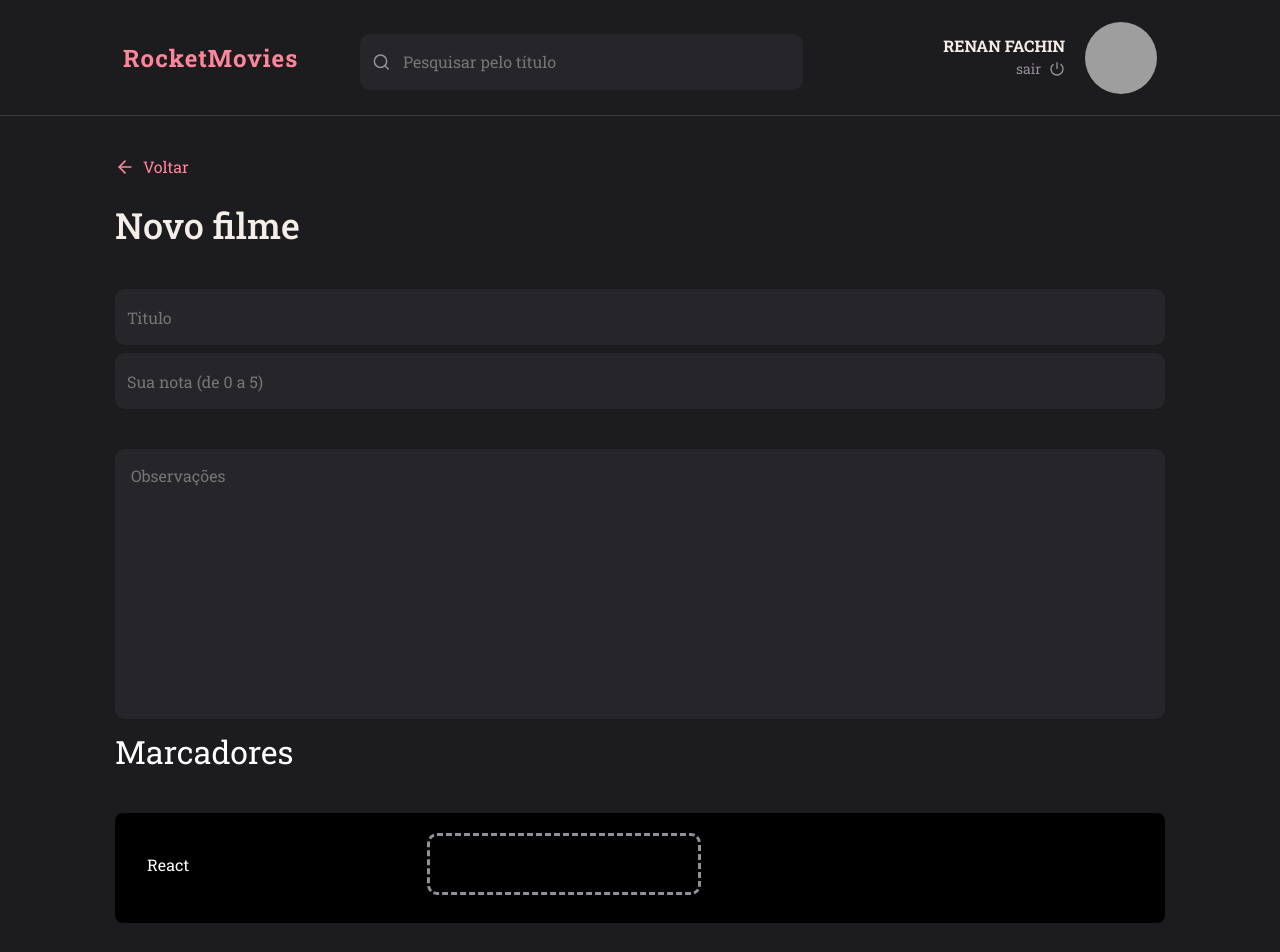
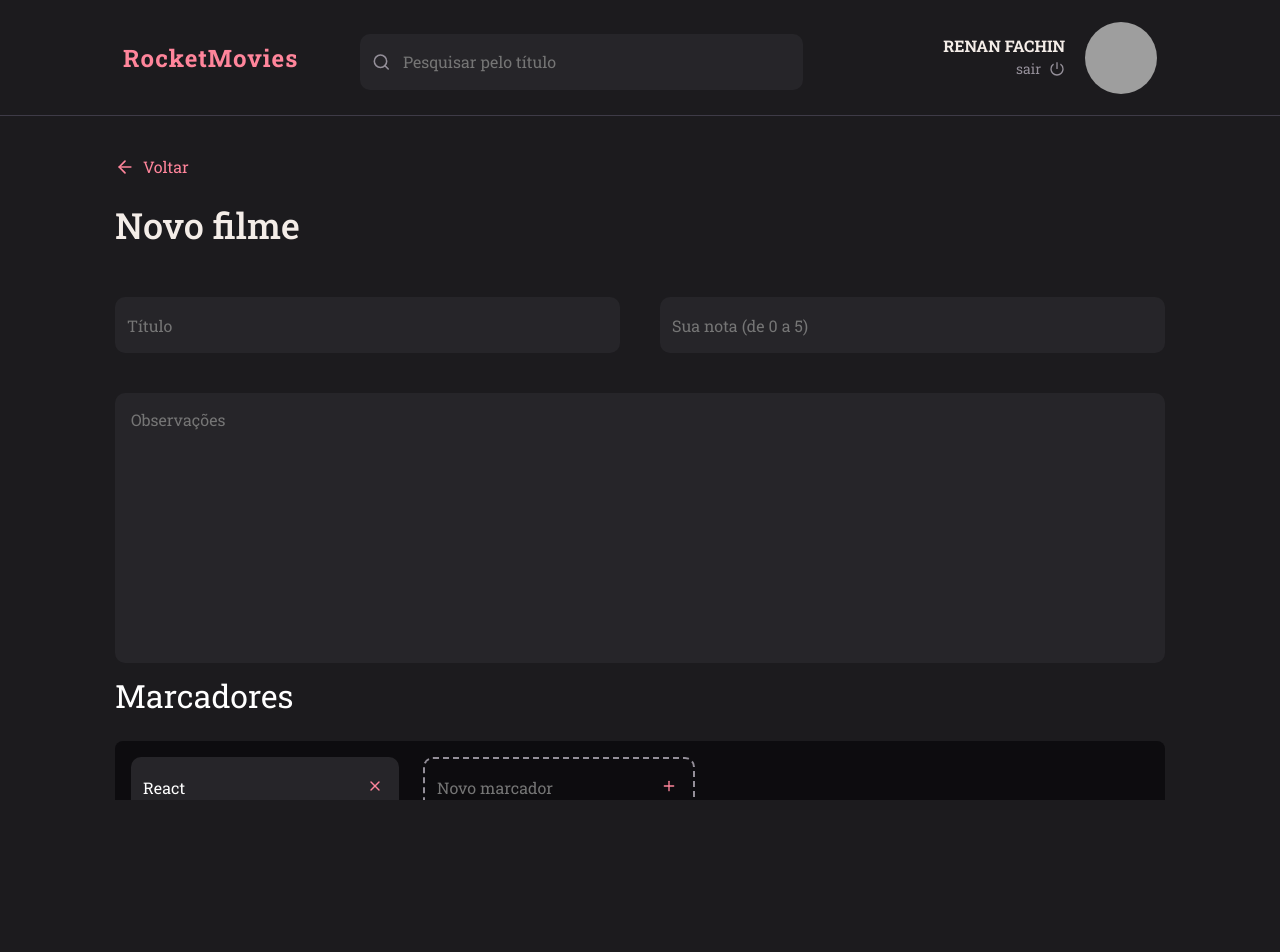
Before and after one commit to RenanFachin/RS_RocketMoviesFrontEnd, a React (Vite) app: page / in a window 1280 px wide. Shown: the top 952 px of the page. After the commit the page ends 800 px from the top, so only its background shows below. Built offline with nearby package versions, Linux system fonts and the light colour scheme; grey boxes are pictures that could not be loaded.

Commit message:
Finalizada a página de NEW NOTE e instalado o react router dom

```diff
--- a/package.json
+++ b/package.json
@@ -12,6 +12,7 @@
     "react": "^18.2.0",
     "react-dom": "^18.2.0",
     "react-icons": "^4.4.0",
+    "react-router-dom": "^6.3.0",
     "styled-components": "^5.3.5"
   },
   "devDependencies": {
--- a/src/Pages/New/index.jsx
+++ b/src/Pages/New/index.jsx
@@ -4,6 +4,7 @@ import { FiArrowLeft } from 'react-icons/fi'
 
 import { Header } from '../../components/Header'
 import { ButtonText } from '../../components/ButtonText'
+import { Button } from '../../components/Button'
 import { Input } from '../../components/Input'
 import { TextArea } from '../../components/TextArea'
 import { NoteItem } from '../../components/NoteItem'
@@ -23,18 +24,23 @@ export function New(){
                     </header>
 
                     <div  className = "titleAndRating" >
-                        <Input placeholder = "Titulo" />
+                        <Input placeholder = "Título" />
                         <Input placeholder = "Sua nota (de 0 a 5)" />
                     </div>
 
                     <TextArea placeholder = "Observações" />
 
-                    <Section title="Marcadores"></Section>
+                    <Section title="Marcadores">
                     <div className = "tags">
-                            <NoteItem value="React"/>
-                            <NoteItem value="" isNew />
+                        <NoteItem value="React"/>
+                        <NoteItem placeholder="Novo marcador" isNew />
                     </div>
+                    </Section>
 
+                    <div className="buttonsLine">
+                    <Button title="Excluir filme" className="darkButton"></Button>
+                    <Button title="Salvar alterações"></Button>
+                    </div>
                 </Form>
             </main>
 
--- a/src/Pages/New/styles.js
+++ b/src/Pages/New/styles.js
@@ -13,17 +13,36 @@ export const Container = styled.div`
 
     > main {
         grid-area: content;
+        overflow-y: auto;
+
+        .titleAndRating{
+        display: flex;
+        gap: 40px;
+        }
+
+        .buttonsLine{
+        display: flex;
+        gap: 40px;
+        }
+
+        .darkButton{
+            background-color: ${({theme}) => theme.COLORS.BACKGROUND_INPUT};
+            color: ${({theme}) => theme.COLORS.PINK};
+        }
+
     }
 
     .tags{
     display: flex;
     justify-content: left;
     flex-wrap: wrap;
-    background-color: black;
-    padding: 20px;
+    background-color: #0D0C0F;
+    padding: 16px;
     border-radius: 8px;
-    gap:24px;
-    margin-bottom: 40px;
+    gap: 24px;
+    margin-top: 24px;
+
+
  }
 
 `;
--- a/src/components/NoteItem/index.jsx
+++ b/src/components/NoteItem/index.jsx
@@ -15,6 +15,7 @@ export function NoteItem({ isNew, value, onClick, ...rest}){
             <button
             type="button"
             onClick={onClick}
+            className={isNew ? 'button-add' : 'button-delete'}
             >
 
             {isNew ? <FiPlus /> : <FiX />}
--- a/src/components/NoteItem/styles.js
+++ b/src/components/NoteItem/styles.js
@@ -4,11 +4,11 @@ export const Container = styled.div`
     display: flex;
     align-items: center;
 
-    background-color: ${({theme, isNew}) => isNew ? "transparent" : theme.COLORS.BACKGROUND_700};
-    color:  ${({ theme }) => theme.COLORS.GRAY_100 };
+    background-color: ${({ theme, isNew}) => isNew ? 'transparent' : '#262529'};
+    color: ${({ theme }) => theme.COLORS.GRAY_100 };
 
 
-    border : ${({ theme, isNew}) => isNew ? `3px dashed ${ theme.COLORS.TEXT_INPUT }` : 'none'};
+    border : ${({ theme, isNew}) => isNew ? `2px dashed ${ theme.COLORS.TEXT_INPUT }` : 'none'};
 
     margin-bottom: 8px;
     border-radius: 10px;
@@ -18,6 +18,15 @@ export const Container = styled.div`
         border: none;
         background: none;
     }
+
+    .button-delete {
+        color:  ${({ theme }) => theme.COLORS.PINK };
+    }
+
+    .button-add {
+        color:  ${({ theme }) => theme.COLORS.PINK };
+    }
+
 
     >input {
         height: 56px;
```
Also changed, not shown: 1 other file (tests, documents, lock files or other folders).
